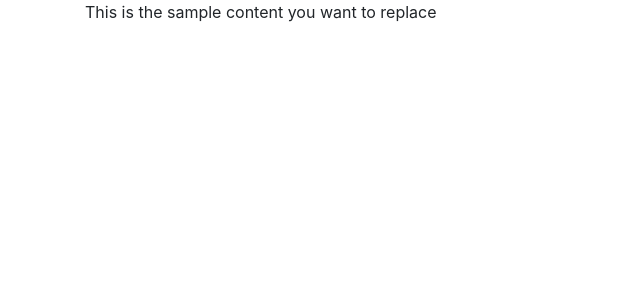
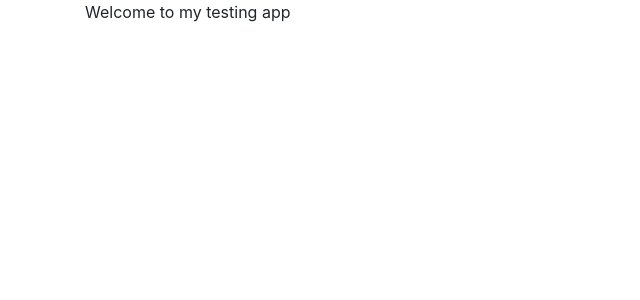
Before and after one commit to privacy-liberation-authority/Yipple-Universal-Authentication-Network, a Python web app: template assignment0/flaskr/basic/templates/home.html in a window 1280 px wide. Shown: the top 300 px of the page, without its empty margins (0-640 px from the left). Run offline with Jinja, Linux system fonts and the light colour scheme; the template is opened without the code that fills it, so the values that code supplies are empty; some libraries are stand-ins or nearby versions.

Commit message:
Change view

```diff
--- a/assignment0/flaskr/basic/templates/home.html
+++ b/assignment0/flaskr/basic/templates/home.html
@@ -1,4 +1,4 @@
 {% extends "base.html" %}
 {% block content %}
-This is the sample content you want to replace
+Welcome to my testing app
 {% endblock %}
```
